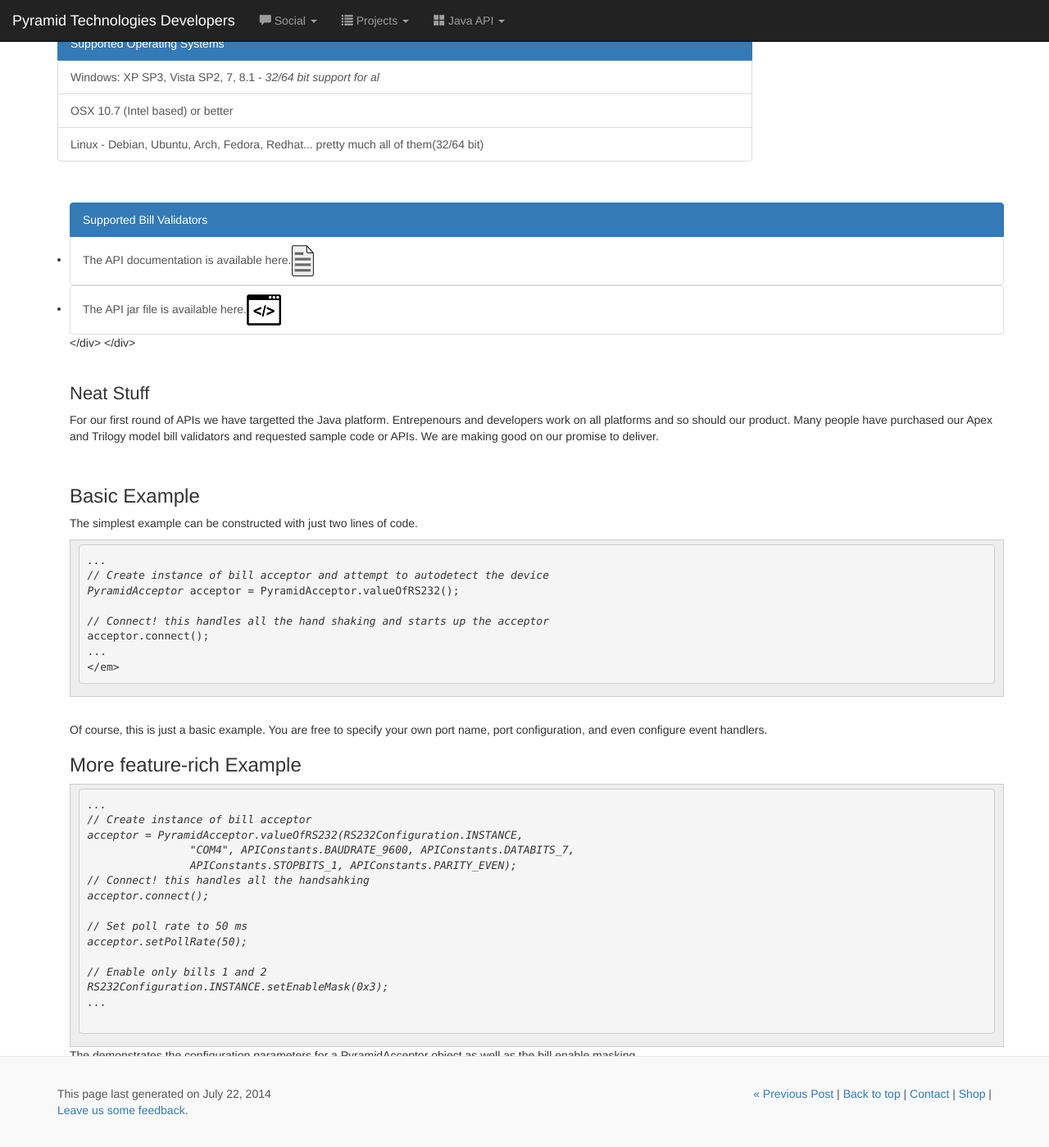
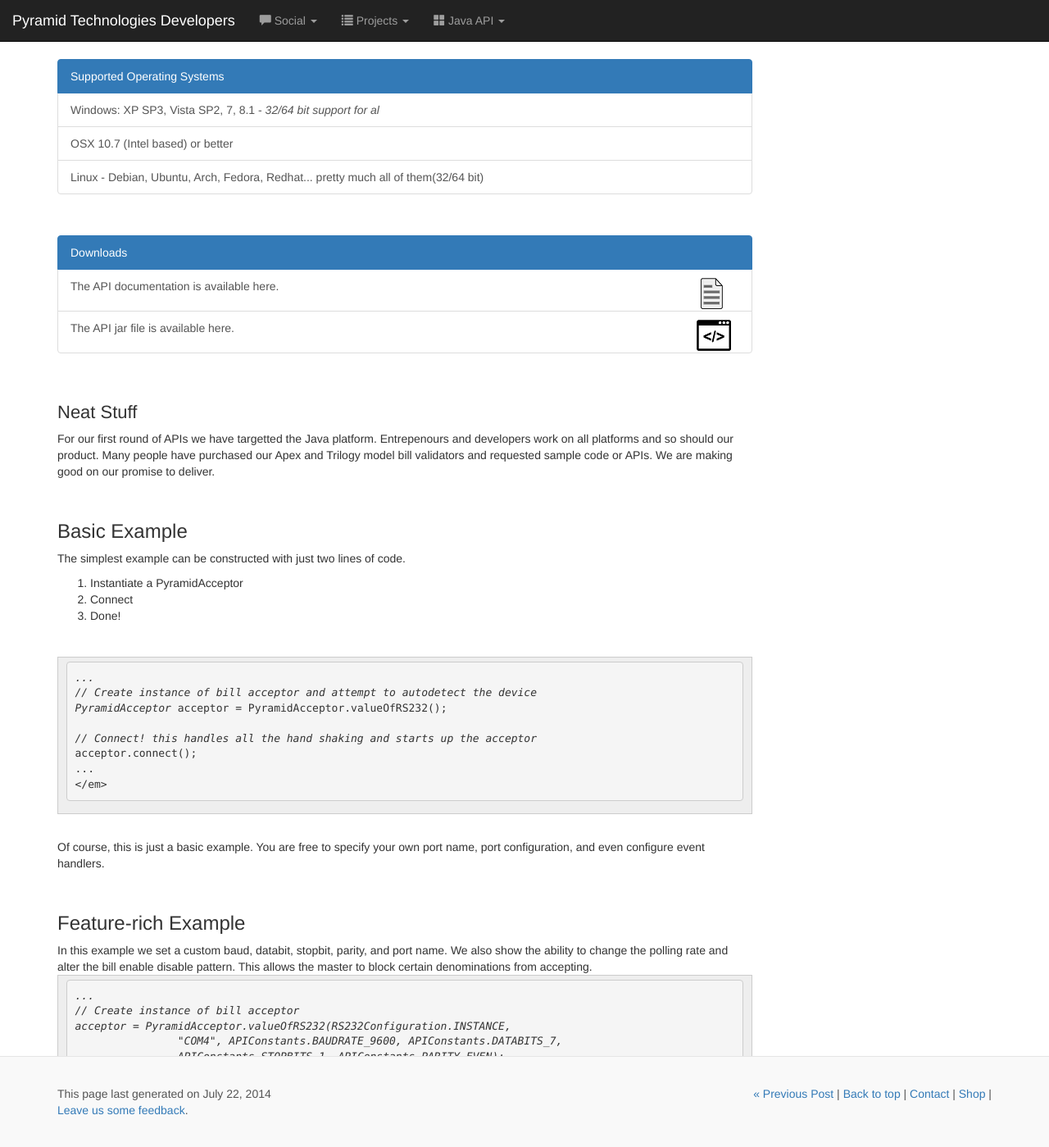
Before and after one commit to PyramidTechnologies/pyramidtechnologies.github.io, a Jekyll site: the page built from _posts/2014-07-21-Pyramid-API-Release.md, in a window 1280 px wide and 1400 px high, scrolled down 748 px. Shown: the whole window at 82% size. Built offline with Jekyll 4.4.1, drawn with Linux system fonts in a browser that asks for light colours; nearby versions of some CDN libraries; Markdown is read by kramdown in place of the engine named in the settings; comment, search, counter and statistics services are not loaded; a style sheet for code colours, icons or effects is not loaded; some of the changed text lies outside the part shown.

Commit message:
correct layout issues

```diff
--- a/_posts/2014-07-21-Pyramid-API-Release.md
+++ b/_posts/2014-07-21-Pyramid-API-Release.md
@@ -19,7 +19,9 @@ image: logo_1.jpg
 <h1>Java API Released<img alt="logo_1" class="pull-right" src="/img/logo.png" style="height:59px; width:149px" /></h1>
 
 <p>The PTI engineering team is super excited to announce the release of their new bill validator API. Our goal is to provide you, the developer, with all of the tools you need in order to make awesome things. We have also put together a few samples to demonstrate the power of these APIs and hopefully you will find them inspiring. All you need is a copy of <a href="/api/release/PTalk.jar" target="_blank">PTalk.jar</a>, a Pyramid bill validator, and a serial connection to your PC to get started.</p>
-<br>
+
+<p>&nbsp;</p>
+
 <div class="list-group">
   <a href="#" class="list-group-item active">
 Supported Bill Validators
@@ -30,26 +32,25 @@ Supported Bill Validators
   <a href="http://pyramidacceptors.com/apex-series/" class="list-group-item">Apex 5000</a>
 </div>
 
+<p>&nbsp;</p>
+
 <div class="list-group">
-  <a class="list-group-item active">
-Supported Operating Systems
-  </a>
+  <a class="list-group-item active">Supported Operating Systems</a>
   <a class="list-group-item">Windows: XP SP3, Vista SP2, 7, 8.1 - <i>32/64 bit support for al</i></a>
   <a class="list-group-item">OSX 10.7 (Intel based) or better</a>
   <a class="list-group-item">Linux - Debian, Ubuntu, Arch, Fedora, Redhat... pretty much all of them(32/64 bit)</a>
 </div>
 
 <p>&nbsp;</p>
-<div class="container" >
-	<ul class="list-group">
-  	<a href="" class="list-group-item active">
-	Supported Bill Validators
-  	</a>
-  	<li><a href="/api" target="_blank" class="list-group-item">The API documentation is available here.<img 	alt="javadoc_icon" src="/img/posts/javadoc_icon.png"></a></li>
-  	<li><a href="/api/release/PTalk.jar" class="list-group-item">The API jar file is available here.<img alt="jar_icon" 	src="/img/posts/jar_icon.png"></a></li>
-	</div>
+<div class="list-group">
+  <a class="list-group-item active">Downloads</a>
+  <a class="list-group-item media-list" href="/api" target="_blank">
+    <p>The API documentation is available here.<img style="margin-right: 10px;" class="pull-right" src="/img/posts/javadoc_icon.png" alt="javadoc_icon"></p>
+  </a>
+  <a class="list-group-item media-list" href="/api/release/PTalk.jar" target="_blank">
+    <p>The API jar file is available here.<img class="pull-right" src="/img/posts/jar_icon.png" alt="jar_icon"></p>
+  </a>
 </div>
-<br>
 
 <p>&nbsp;</p>
 
@@ -60,7 +61,13 @@ Supported Operating Systems
 
 <h3>Basic Example</h3>
 
-<p>The simplest example can be constructed with just two lines of code.&nbsp;</p>
+<p>The simplest example can be constructed with just two lines of code.
+<ol>
+<li>Instantiate a PyramidAcceptor</li>
+<li>Connect</li>
+<li>Done!</li>
+</ol>
+&nbsp;</p>
 
 <div style="background:#eee; border:1px solid #ccc; padding:5px 10px">
 <pre>
@@ -78,9 +85,11 @@ acceptor.connect();
 <p>&nbsp;</p>
 
 <p>Of course, this is just a basic example. You are free to specify your own port name, port configuration, and even configure event handlers.&nbsp;</p>
+<p>&nbsp;</p>
 
-<h3>More feature-rich Example</h3>
-
+<h3>Feature-rich Example</h3>
+In this example we set a custom baud, databit, stopbit, parity, and port name. We also show the ability to change the polling rate
+and alter the bill enable disable pattern. This allows the master to block certain denominations from accepting.
 <div style="background:#eee; border:1px solid #ccc; padding:5px 10px">
 <pre>
 <code><em><a id="sample" name="sample"></a>...
@@ -105,7 +114,9 @@ RS232Configuration.INSTANCE.setEnableMask(0x3);
 <p>&nbsp;</p>
 
 <h2>Applet Sample</h2>
+<div class="well well-lg">
 <p><a href="/api/demo" target="_blank"><img rel="tooltip" title="Click to try live demo" target="_blank" alt="pyramid_api_applet_sample.png" class="right" src="/img/posts/pyramid_api_applet_sample.png" href="api/demo" /></a></p>
+</div>
 <p>With the example we demonstrate a simple applet that charges money for access to a service. In this case it is a silly count bot that counts words on a web page. With a little time you could adapt this to create a kiosk that serves YouTube videos, music, or any other timed service that you would like to sell</p>
 
 <p>This example demonstrates the event support and device autodetection available with our API.</p><br>
@@ -120,7 +131,9 @@ RS232Configuration.INSTANCE.setEnableMask(0x3);
 </div>
 
 <h2>Desktop Sample</h2>
- <p><img alt="pyramid_api_desktop_sample.png" class="right" src="/img/posts/pyramid_api_desktop_sample.png" /></p>
+<div class="well well-lg">
+<p><img alt="pyramid_api_desktop_sample.png" class="right" src="/img/posts/pyramid_api_desktop_sample.png" /></p>
+</div>
 <p>This is a more traditional example based on a JFrame. This simply enables the bill validator and reports and event or state change. This sample is good for debugging your application to ensure that your product idea will be rock-solid.</p>
 
 <div class="panel panel-info">
```
Also changed, not shown: other parts of _posts/2014-07-21-Pyramid-API-Release.md (+2 -2 lines).
